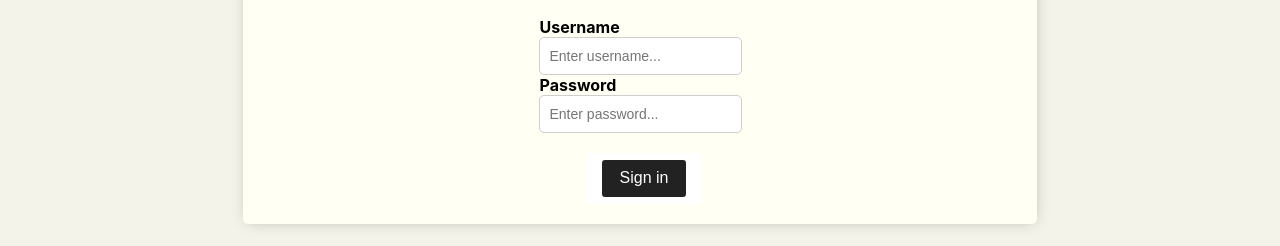
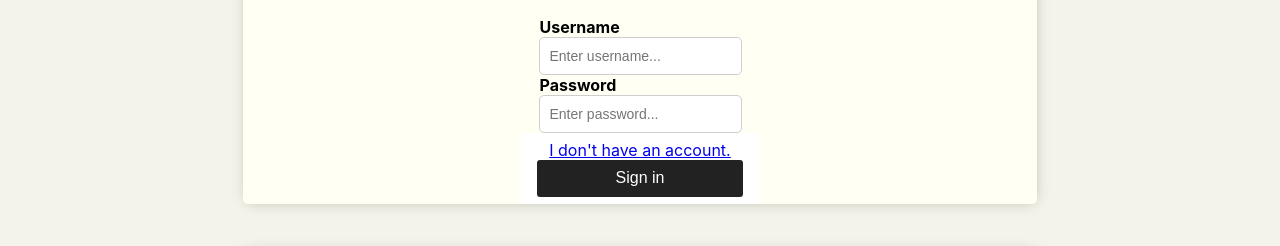
Before and after one commit to redd4ford/iot-web_development, a React app in the folder lab-12-react-login-sign-up/: page /auth/login in a window 1280 px wide. Shown: the part 901-1147 px from the top of the page. Built offline with nearby package versions, Linux system fonts and the light colour scheme.

Commit message:
Added links to login/sign up in forms

```diff
--- a/lab-12-react-login-sign-up/src/components/Auth/Login/LoginPage.css
+++ b/lab-12-react-login-sign-up/src/components/Auth/Login/LoginPage.css
@@ -12,3 +12,8 @@
     -moz-box-shadow: 1px 1px 16px -4px rgba(0,0,0,0.25);
     box-shadow: 1px 1px 16px -4px rgba(0,0,0,0.25);
 }
+
+.button {
+    display: flex;
+    flex-direction: column;
+}
--- a/lab-12-react-login-sign-up/src/components/Auth/Login/LoginPage.js
+++ b/lab-12-react-login-sign-up/src/components/Auth/Login/LoginPage.js
@@ -1,8 +1,7 @@
 import { Formik, Form, Field, ErrorMessage } from 'formik';
 import * as Yup from 'yup';
 import "./LoginPage.css";
-import { useHistory } from "react-router-dom";
-import { toast, Toaster } from 'react-hot-toast';
+import { useHistory, Link } from "react-router-dom";
 
 export default function LoginPage(props) {
 
@@ -97,6 +96,7 @@ export default function LoginPage(props) {
                             </div>
 
                         <div className="button">
+                          <Link to='/auth/signup'>I don't have an account.</Link>
                           <button
                             type="submit"
                             className={"checkout-form-submit"}
--- a/lab-12-react-login-sign-up/src/components/Auth/SignUp/SignUpPage.css
+++ b/lab-12-react-login-sign-up/src/components/Auth/SignUp/SignUpPage.css
@@ -85,6 +85,15 @@
     margin-left: 5px;
 }
 
+.button {
+    display: flex;
+    flex-direction: column;
+    justify-content: center;
+    align-self: center;
+    margin: auto;
+    width: 30%;
+}
+
 .signup-form-submit {
     padding: 0.45em 1em;
 
--- a/lab-12-react-login-sign-up/src/components/Auth/SignUp/SignUpPage.js
+++ b/lab-12-react-login-sign-up/src/components/Auth/SignUp/SignUpPage.js
@@ -1,6 +1,6 @@
 import { Formik, Form, Field, ErrorMessage } from 'formik';
 import * as Yup from 'yup';
-import { useHistory } from "react-router-dom";
+import { useHistory, Link } from "react-router-dom";
 
 import "./SignUpPage.css";
 
@@ -136,6 +136,7 @@ export default function SignUpPage() {
                         </div>
 
                         <div className="button">
+                          <Link to='/auth/login'>I have an account. Let me log in!</Link>
                           <button
                             type="submit"
                             className={"signup-form-submit"}
```
